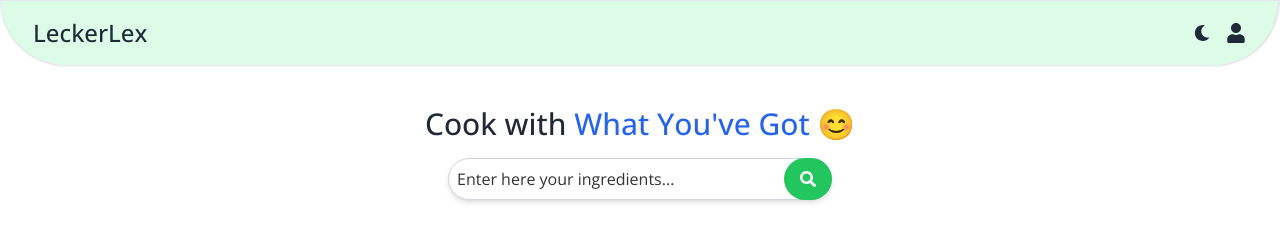
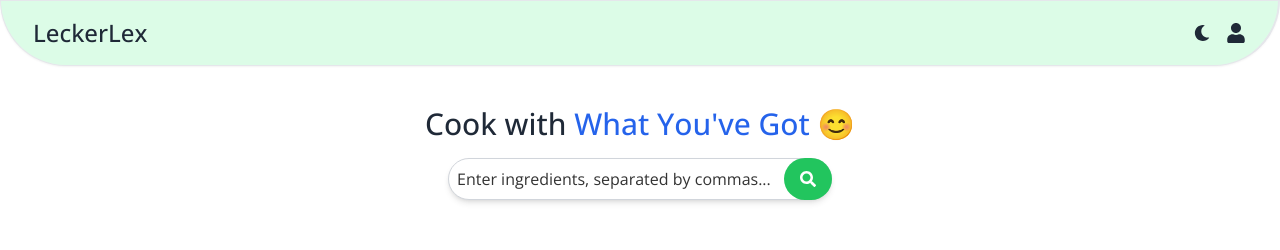
Before and after one commit to sam-1989/LeckerLex, a React (Vite) app in the folder frontend/: page /home in a window 1280 px wide. Shown: the top 250 px of the page. Built offline with nearby package versions, Linux system fonts and the light colour scheme; no server answers.

Commit message:
fine tuning

```diff
--- a/frontend/src/components/SearchBar.jsx
+++ b/frontend/src/components/SearchBar.jsx
@@ -9,7 +9,7 @@ function SearchBar({
   selectedIngredients,
 }) {
   const [placeholder, setPlaceholder] = useState(
-    "Enter here your ingredients..."
+    "Enter ingredients, separated by commas..."
   );
 
   // Handle input changes IMPORTANT
--- a/frontend/src/pages/MyShoppingList.jsx
+++ b/frontend/src/pages/MyShoppingList.jsx
@@ -244,7 +244,7 @@ function MyShoppingList() {
             {showSaveButton && (
               <button
                 onClick={handleSaveAndRemoveAll}
-                className="bg-green-600 text-white px-3 py-3 lg:mt-28 rounded-full lg:rounded-full hover:bg-green-700
+                className="bg-green-600 text-white px-3 py-3 rounded-full lg:rounded-full hover:bg-green-700
                      shadow-md transition inline-block"
               >
                 Save and Remove All
```
Also changed, not shown: 1 other file (tests, documents, lock files or other folders).
